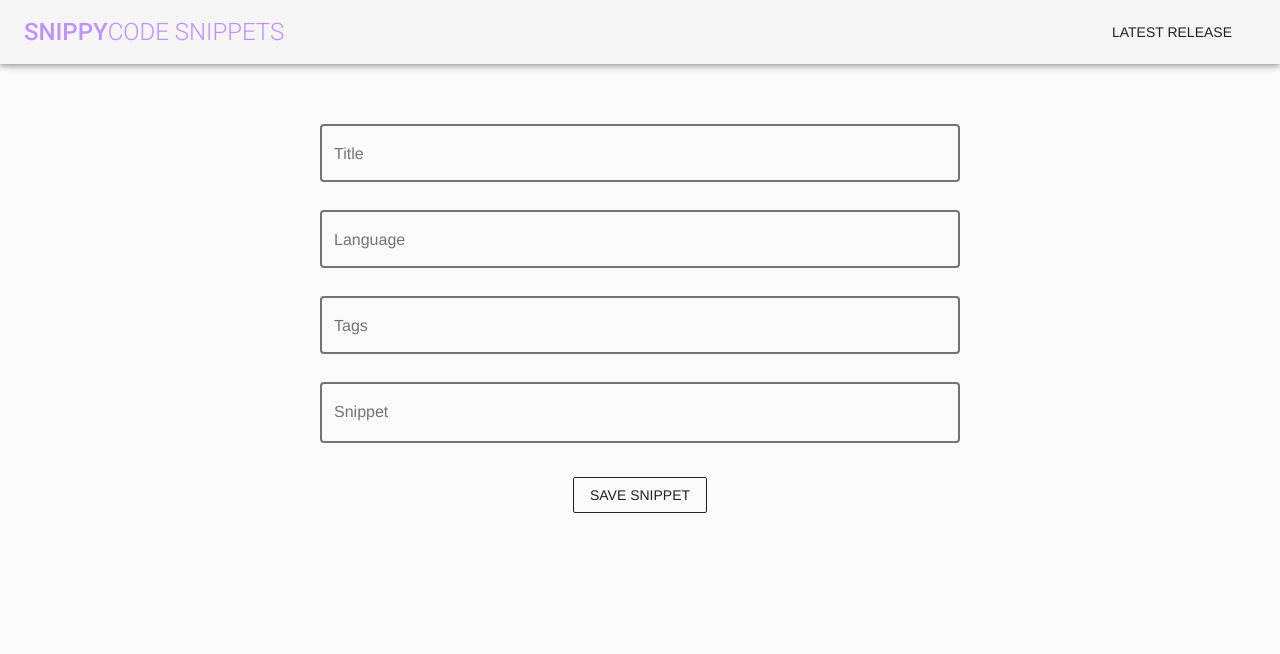
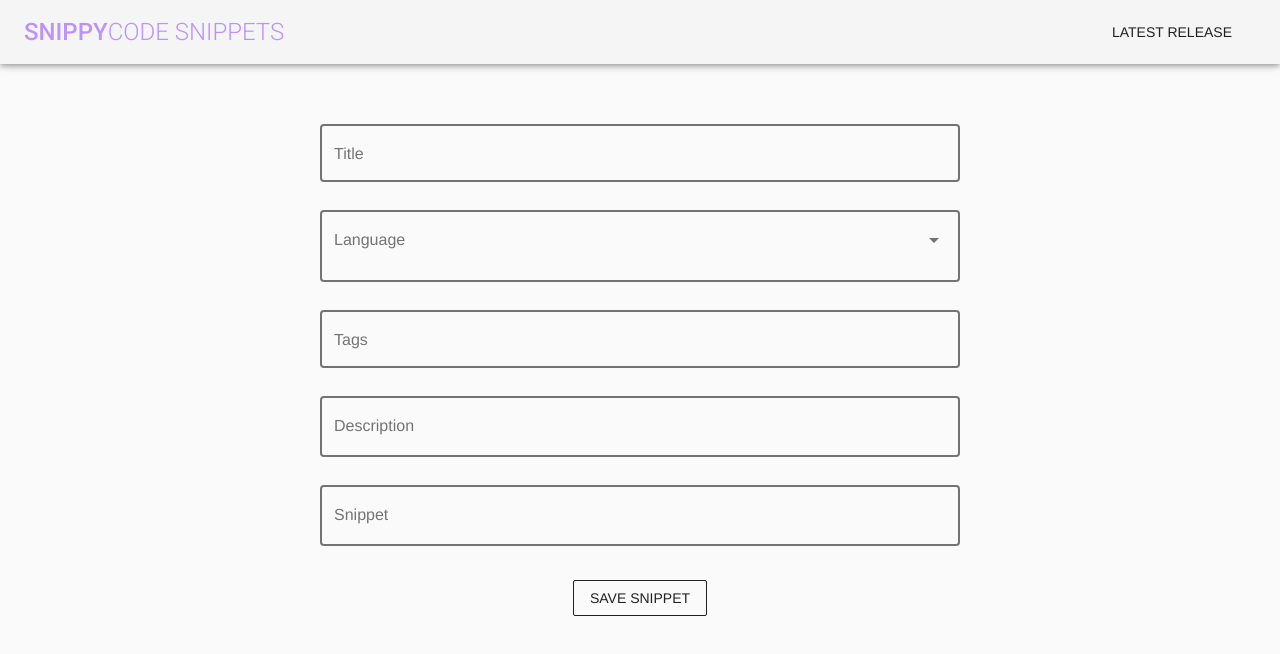
Before and after one commit to joranquinten/snippy, a Vue app: page /#/snippet/new in a window 1280 px wide. Shown: the top 654 px of the page. Built offline with nearby package versions, Linux system fonts and the light colour scheme; what vue-clipboard2 would draw is missing.

Commit message:
Add description

```diff
--- a/src/components/EditSnippet.vue
+++ b/src/components/EditSnippet.vue
@@ -10,12 +10,14 @@
           @focus="$event.target.select()"
         ></v-text-field>
 
-        <v-text-field
+        <v-select
+          v-model="snippet.language"
+          :items="languages"
+          outline
+          chips
           label="Language"
-          outline
-          v-model="snippet.language"
-          @focus="$event.target.select()"
-        ></v-text-field>
+          multiple
+        ></v-select>
 
         <v-text-field
           label="Tags"
@@ -23,6 +25,15 @@
           v-model="snippet.tags"
           @focus="$event.target.select()"
         ></v-text-field>
+
+        <v-textarea
+          label="Description"
+          outline
+          auto-grow
+          rows="1"
+          v-model="snippet.description"
+          @focus="$event.target.select()"
+        ></v-textarea>
 
         <v-textarea
           label="Snippet"
@@ -87,6 +98,21 @@ const getSnippet = (vm, id) => {
     .finally(() => (vm.loading = false));
 };
 
+const stringToArray = input => {
+  if (Array.isArray(input)) return input;
+
+  return (input || "").split(",").map(tag => tag.trim());
+};
+
+const prepareSnippet = snippet => {
+  const preparedSnippet = {
+    ...snippet,
+    tags: stringToArray(snippet.tags)
+  };
+
+  return preparedSnippet;
+};
+
 export default {
   name: "edit-snippet",
   data() {
@@ -95,8 +121,10 @@ export default {
       deleteDialog: false,
       errored: false,
       feedbackMsg: "",
+      languages: ["bash", "css", "git", "js", "node", "scss", "other"],
       snippet: {
         title: null,
+        description: null,
         content: null,
         language: null,
         tags: null
@@ -118,7 +146,7 @@ export default {
             `${process.env.VUE_APP_SNIPPY_API}/snippets/snippet/${
               this.$route.params.id
             }/update`,
-            this.snippet
+            prepareSnippet(this.snippet)
           )
           .then(response => {
             this.feedbackMsg = response.data;
@@ -133,7 +161,7 @@ export default {
         return axios
           .post(
             `${process.env.VUE_APP_SNIPPY_API}/snippets/snippet/create`,
-            this.snippet
+            prepareSnippet(this.snippet)
           )
           .then(response => {
             this.feedbackMsg = response.data;
--- a/src/components/SnippetList.vue
+++ b/src/components/SnippetList.vue
@@ -11,6 +11,7 @@
           :id="snippet._id"
           :title="snippet.title"
           :content="snippet.content"
+          :description="snippet.description"
           :language="snippet.language"
           :tags="snippet.tags"
         >
```
